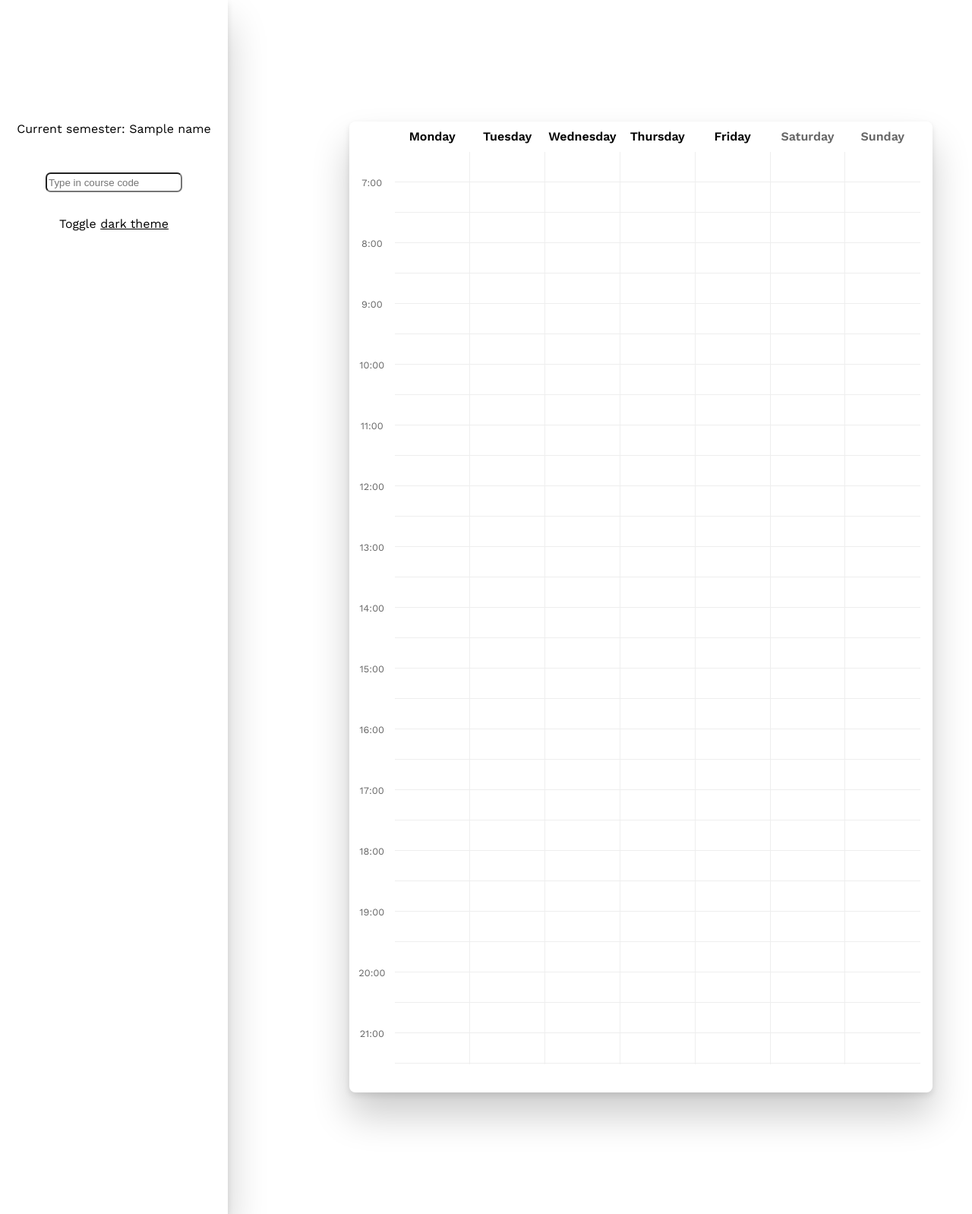
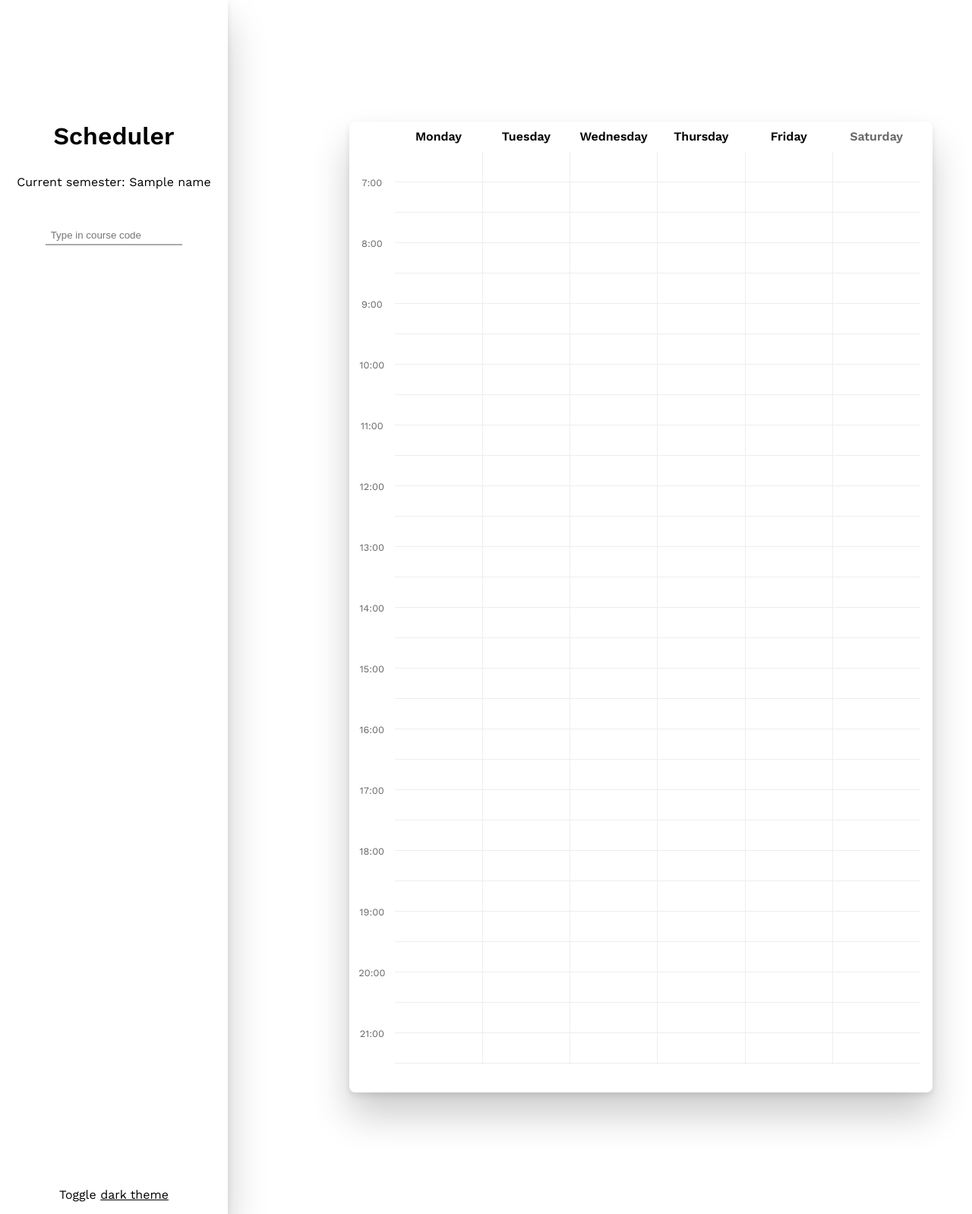
Before and after one commit to aldan/scheduler, a Django app: template templates/app/scheduler.html in a window 1280 px wide. Shown: the whole page at 76% size. Run offline with Django 3.2, Linux system fonts and the light colour scheme; the template is opened without the code that fills it: most values are stand-ins (such as "Sample title", 1, 10 or a date in 2020); lists and menus that the app fills with data are empty; some libraries are stand-ins or nearby versions.

Commit message:
ui: changed styles for course selector autocomplete
+ ui: changed styles for course selector autocomplete
+ ui: added favicon
+ ui: removed sunday visibility

```diff
--- a/app/static/app/index.js
+++ b/app/static/app/index.js
@@ -434,6 +434,10 @@ $(document).ready(() => {
             }));
         },
 
+        focus: function (event, ui) {
+            event.preventDefault();
+        },
+
         select: function (event, ui) {
             let course_name = ui.item.label,
                 course_id = ui.item.value,
--- a/app/static/app/style.css
+++ b/app/static/app/style.css
@@ -170,19 +170,36 @@ body {
     height: 100%;
     background: var(--background);
     color: var(--text);
-    z-index: 1;
+    z-index: 10;
     overflow: auto;
     flex-direction: column;
     text-align: center;
 }
 
+.sidebar-header {
+    margin: 10vh 0 2vh 0;
+}
+
 .textbox {
     color: var(--text);
-    margin: 10vh 0 3vh 0;
+    margin: 0 0 3vh 0;
 }
 
 #schedule-selector {
     display: none;
+}
+
+.course-select {
+    margin: 0 0 2vh 0;
+}
+
+.course-list {
+    margin: 0 0 2vh 0;
+    overflow-x: hidden;
+}
+
+.footer {
+    margin: auto 0 1em 0;
 }
 
 #theme-toggle {
@@ -191,16 +208,67 @@ body {
     text-decoration: underline;
 }
 
+/* Autocomplete Styles ************************************************************************************************/
+
+.ui-autocomplete {
+    position: absolute;
+    overflow-y: auto;
+    max-height: 40vh;
+    top: 100%;
+    left: 0;
+    z-index: 1000;
+    float: left;
+    display: none;
+    min-width: 160px;
+    padding: 4px 0;
+    margin: 0 0 10px 25px;
+    list-style: none;
+    background: var(--background);
+    border: none;
+    border-radius: .5em;
+    box-shadow: 0 10px 20px rgba(0, 0, 0, .2);
+    background-clip: padding-box;
+    *border-right-width: 2px;
+    *border-bottom-width: 2px;
+}
+
+.ui-menu-item {
+    padding: .25em .5em 0 .5em;
+    color: var(--text);
+    background: var(--background);
+    white-space: nowrap;
+}
+
+.ui-menu-item > div {
+    padding: 0 .25em 0 .25em;
+}
+
+.ui-state-hover, .ui-state-active {
+    border-radius: .25em;
+    color: var(--text-alt);
+    background: var(--background-light);
+}
+
+.ui-helper-hidden-accessible {
+    display: none;
+}
+
 /* Course list Styles *************************************************************************************************/
-
-.course-select {
-    margin: 0 0 2vh 0;
-}
 
 #course-selector {
     width: 60%;
     height: 2em;
-    border-radius: .5em;
+    border: none;
+    outline: 0;
+    color: var(--text);
+    border-bottom: solid 2px var(--background-light);
+    background: var(--background);
+    transition: all 0.2s;
+    padding: .5em;
+}
+
+#course-selector:focus {
+    border-bottom: solid 2px var(--text);
 }
 
 #course-list-view {
@@ -209,6 +277,7 @@ body {
     align-items: center;
     max-height: 60vh;
     overflow-y: scroll;
+    overflow-x: hidden;
 }
 
 .course-view {
@@ -255,7 +324,7 @@ body {
 }
 
 .course-section-selectX {
-
+    position: relative;
 }
 
 .course-section-selectX-selector {
@@ -274,7 +343,10 @@ body {
     border-radius: .5em;
     padding: .5em .5em .5em .5em;
     box-shadow: 0 10px 20px rgba(0, 0, 0, .2);
-    z-index: 10;
+    z-index: 999;
+    max-height: 20vh;
+    overflow-y: auto;
+    overflow-x: visible;
 }
 
 .course-section-selectX:hover .course-section-selectX-options {
@@ -390,6 +462,10 @@ table {
     color: var(--text-light);
 }
 
+.sunday {
+    display: none;
+}
+
 td {
     position: relative;
     text-align: center;
@@ -401,7 +477,12 @@ td {
     padding: 0.25em 0.25em 0 0.25em;
 }
 
-td:last-child {
+td:last-child { /* sunday cells */
+    display: none;
+    border-right: none;
+}
+
+td:nth-last-child(2) { /* saturday cells */
     border-right: none;
 }
 
--- a/templates/app/app.html
+++ b/templates/app/app.html
@@ -9,11 +9,11 @@
     {# jQuery #}
     <script type="text/javascript" src="https://ajax.googleapis.com/ajax/libs/jquery/3.5.1/jquery.min.js"></script>
     {# jQuery UI #}
-    <link rel="stylesheet" href="https://ajax.googleapis.com/ajax/libs/jqueryui/1.12.1/themes/smoothness/jquery-ui.css">
+    <!--<link rel="stylesheet" href="https://ajax.googleapis.com/ajax/libs/jqueryui/1.12.1/themes/smoothness/jquery-ui.css">-->
     <script src="https://ajax.googleapis.com/ajax/libs/jqueryui/1.12.1/jquery-ui.min.js"></script>
     <script type="text/javascript" src="{% static 'app/index.js' %}"></script>
     {% block head_script %}{% endblock %}
-{# todo <link rel="icon" type="image/png" href="">#}
+    <link rel="icon" type="image/png" href="{% static 'app/favicon.png' %}">
     <meta charset="UTF-8">
 </head>
 <body class="{{ color_scheme }}">
--- a/templates/app/scheduler.html
+++ b/templates/app/scheduler.html
@@ -15,6 +15,7 @@
 {% block content %}
     <div class="container">
         <div class="section sidebar">
+            <h1 class="sidebar-header">Scheduler</h1>
             <div class="textbox">
                 <div>Current semester: {{ name }}</div>
             </div>
@@ -44,7 +45,7 @@
                         <th class="timetable-workday">Thursday</th>
                         <th class="timetable-workday">Friday</th>
                         <th class="timetable-weekend">Saturday</th>
-                        <th class="timetable-weekend">Sunday</th>
+                        <th class="timetable-weekend sunday">Sunday</th>
                     </tr>
                 </table>
 
```
Also changed, not shown: app/static/app/favicon.png (added).
